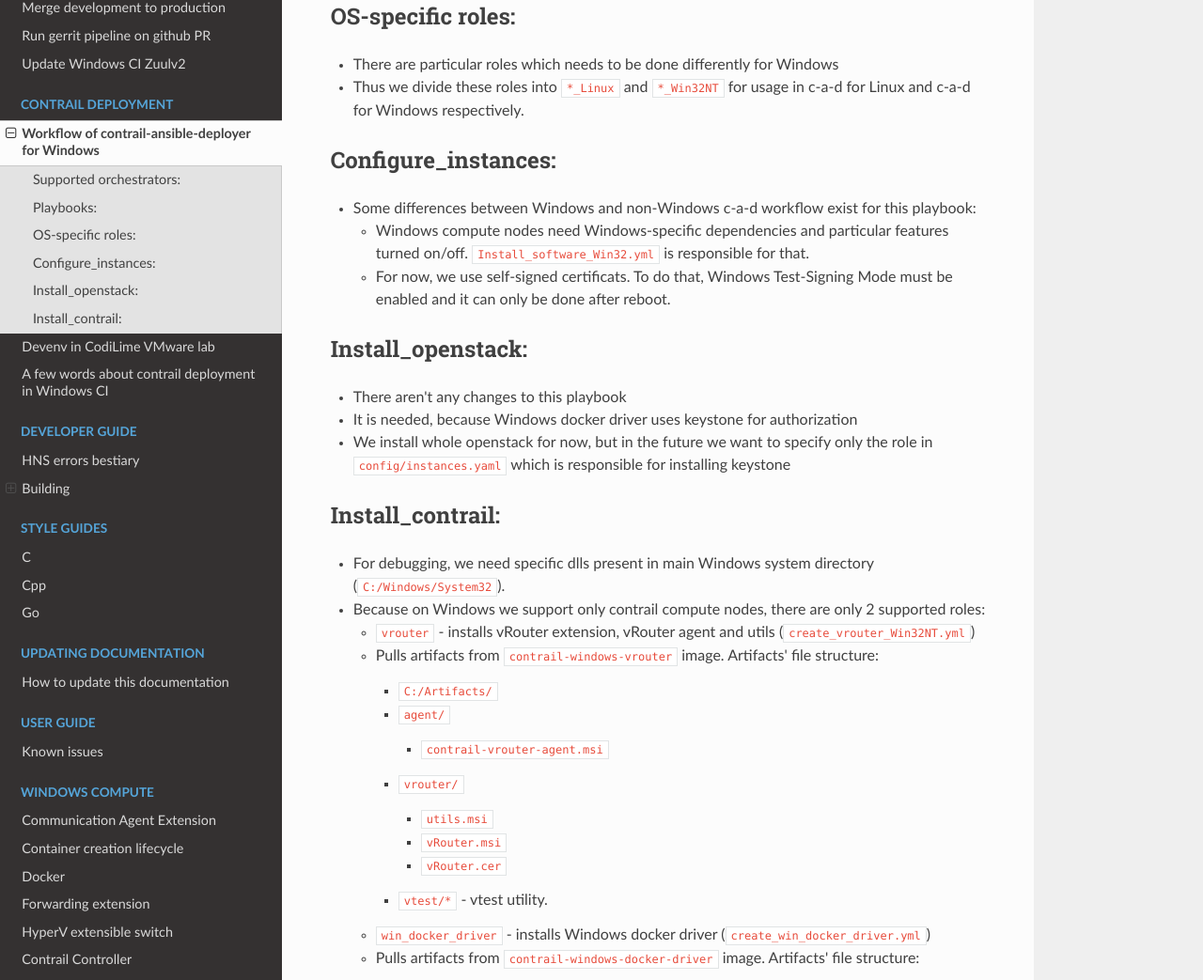
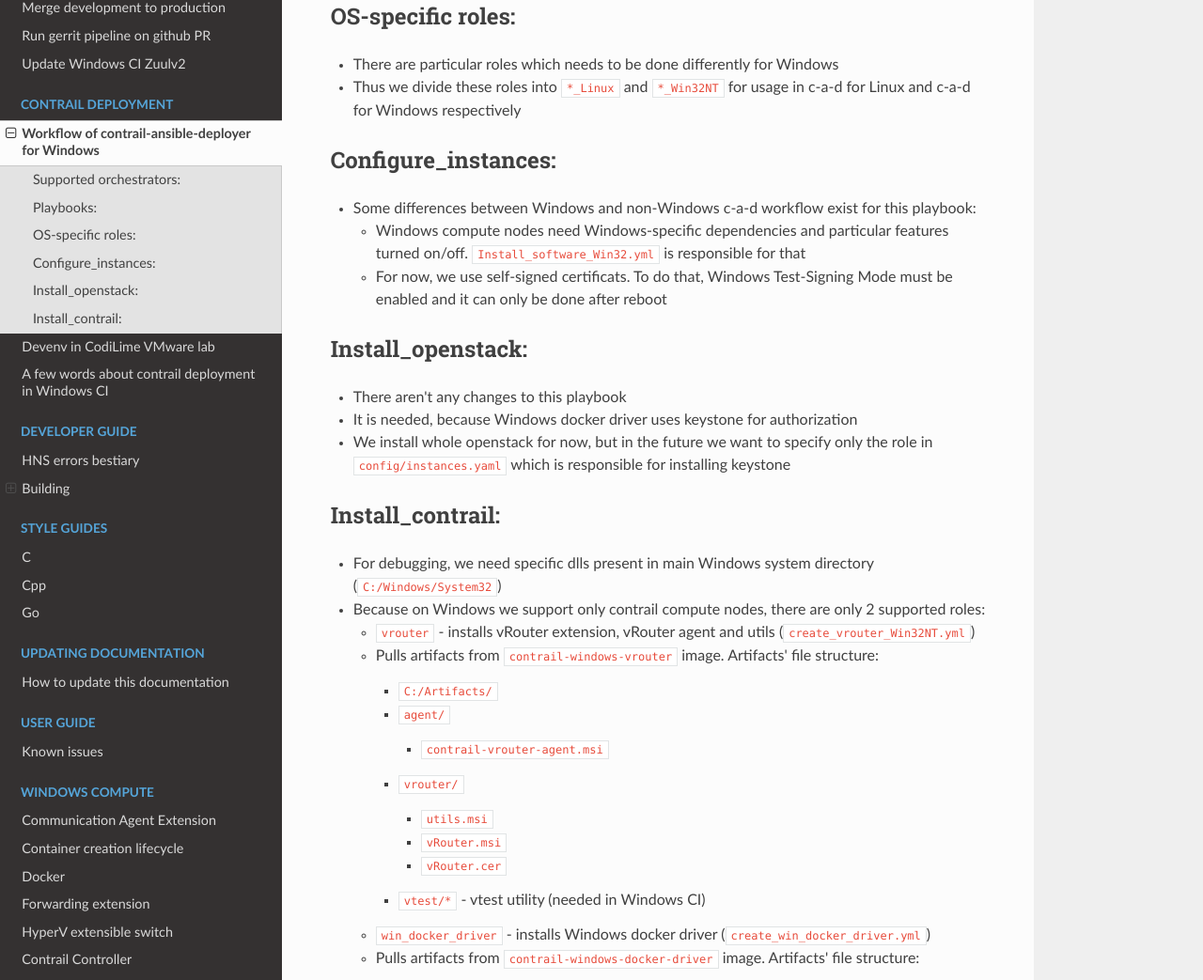
Before and after one commit to piotr-szuberski/contrail-windows-docs, an MkDocs documentation site: the page built from doc/contrail_deployment/CAD_for_windows_design.md, in a window 1280 px wide and 1400 px high, scrolled down 269 px. Shown: the part 175-1218 px from the top of the window at 94% size. Built offline with MkDocs 1.6.1, drawn with Linux system fonts in a browser that asks for light colours; nearby versions of some CDN libraries; some of the changed text lies outside the part shown.

Commit message:
Fix some descriptions

```diff
--- a/doc/contrail_deployment/CAD_for_windows_design.md
+++ b/doc/contrail_deployment/CAD_for_windows_design.md
@@ -11,12 +11,12 @@
 
 ## OS-specific roles:
   * There are particular roles which needs to be done differently for Windows
-  * Thus we divide these roles into `*_Linux` and `*_Win32NT` for usage in c-a-d for Linux and c-a-d for Windows respectively.
+  * Thus we divide these roles into `*_Linux` and `*_Win32NT` for usage in c-a-d for Linux and c-a-d for Windows respectively
 
 ## Configure_instances:
   * Some differences between Windows and non-Windows c-a-d workflow exist for this playbook:
-    * Windows compute nodes need Windows-specific dependencies and particular features turned on/off. `Install_software_Win32.yml` is responsible for that.
-    * For now, we use self-signed certificats. To do that, Windows Test-Signing Mode must be enabled and it can only be done after reboot.
+    * Windows compute nodes need Windows-specific dependencies and particular features turned on/off. `Install_software_Win32.yml` is responsible for that
+    * For now, we use self-signed certificats. To do that, Windows Test-Signing Mode must be enabled and it can only be done after reboot
 
 ## Install_openstack:
   * There aren't any changes to this playbook
@@ -24,7 +24,7 @@
   * We install whole openstack for now, but in the future we want to specify only the role in `config/instances.yaml` which is responsible for installing keystone
 
 ## Install_contrail:
-  * For debugging, we need specific dlls present in main Windows system directory (`C:/Windows/System32`).
+  * For debugging, we need specific dlls present in main Windows system directory (`C:/Windows/System32`)
   * Because on Windows we support only contrail compute nodes, there are only 2 supported roles:
     * `vrouter` - installs vRouter extension, vRouter agent and utils (`create_vrouter_Win32NT.yml`)
       * Pulls artifacts from `contrail-windows-vrouter` image. Artifacts' file structure:
@@ -35,7 +35,7 @@
             * `utils.msi`
             * `vRouter.msi`
             * `vRouter.cer`
-          * `vtest/*` - vtest utility.
+          * `vtest/*` - vtest utility (needed in Windows CI)
     * `win_docker_driver` - installs Windows docker driver (`create_win_docker_driver.yml`)
       * Pulls artifacts from `contrail-windows-docker-driver` image. Artifacts' file structure:
         * `C:/Artifacts/`
@@ -45,12 +45,13 @@
     * No possibility to run Linux containers on Windows Server 2016
     * Integration of Docker and vRouter interfaces implementations:
       * Implementation looks as follows:
-        * *ksync* and *pkt0* are implemented as **named pipes** (Windows equivalent to Linux **pipe**)
+        * *ksync* and *pkt0* are implemented as **named pipes** (Windows IPC method)
         * *flow0* is implemented as **shared memory**
       * Docker for Windows:
         * No priviliged containers support
         * It is relatively new
       * Because of that running components as containers in Windows would result in:
         * **_Security issue_** - **_ALL_** containers would have access to the **shared memory**
-        * **_Probably no container communication_** - at this moment we don't know if Docker for Windows supports container communication through named pipes
+        * **_Probably no container communication_** - at this moment we don't know if Docker for Windows supports container communication through **named pipes** and
+        we know that Windows doesn't support any equivalent mechanism to Linux FIFO **pipes**
       * However, we want to deploy contrail components in separate containers in the future
```
